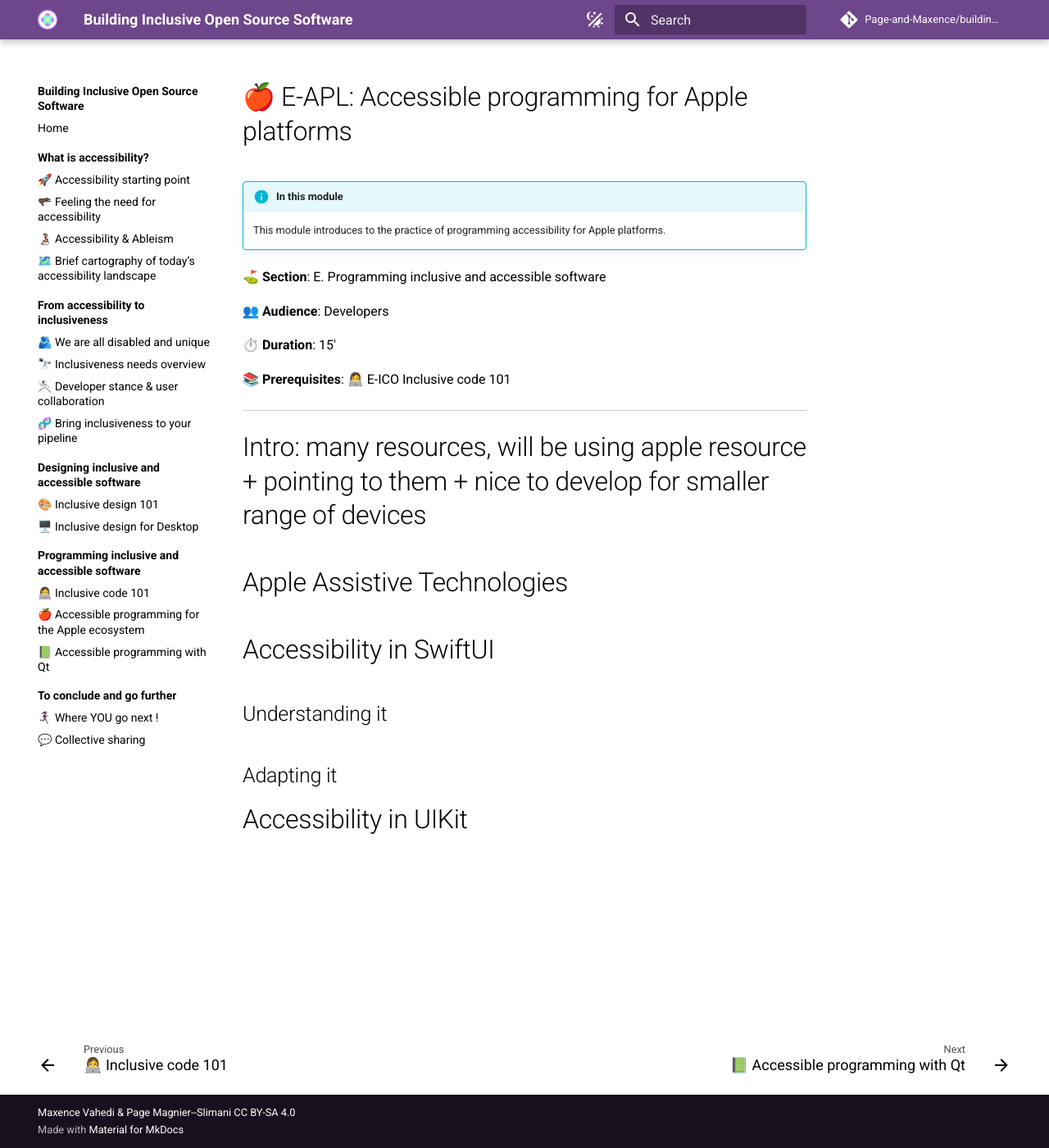
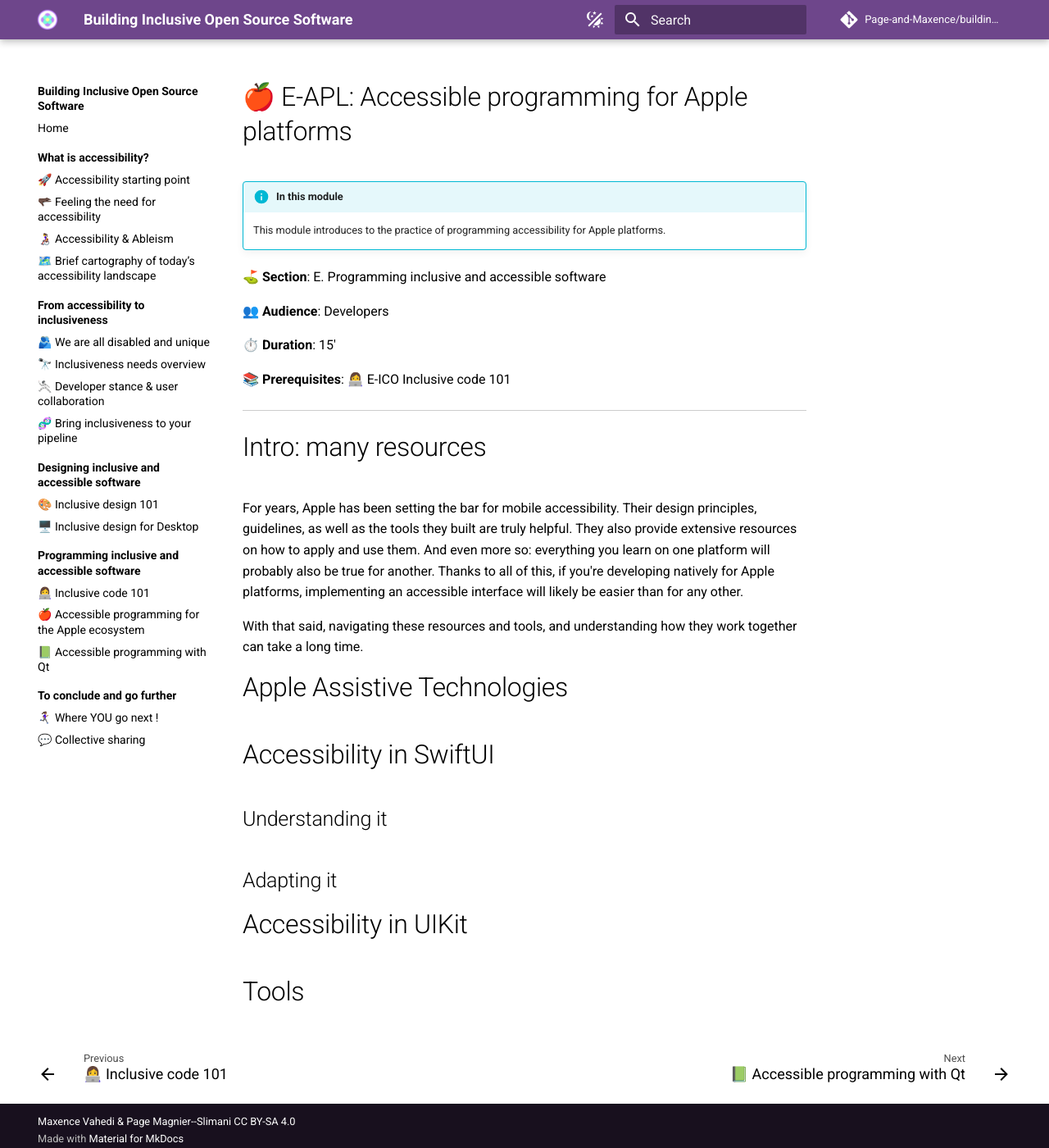
Before and after one commit to savoirfairelinux/building-inclusive-open-source-software, an MkDocs documentation site: the page built from docs/E-APL.md, in a window 1280 px wide and 1400 px high. Shown: the whole window at 82% size. Built offline with MkDocs 1.6.1 and Material for MkDocs 9.7.7, drawn with Linux system fonts in a browser that asks for light colours; comment, search, counter and statistics services are not loaded.

Commit message:
E-APL: add module wip

```diff
--- a/docs/E-APL.md
+++ b/docs/E-APL.md
@@ -13,9 +13,11 @@
 
 ---
 
-# Intro: many resources, will be using apple resource + pointing to them + nice to develop for smaller range of devices
+# Intro: many resources
 
+For years, Apple has been setting the bar for mobile accessibility. Their design principles, guidelines, as well as the tools they built are truly helpful. They also provide extensive resources on how to apply and use them. And even more so: everything you learn on one platform will probably also be true for another. Thanks to all of this, if you're developing natively for Apple platforms, implementing an accessible interface will likely be easier than for any other.
 
+With that said, navigating these resources and tools, and understanding how they work together can take a long time.
 
 # Apple Assistive Technologies
 
@@ -26,3 +28,5 @@
 ## Adapting it
 
 # Accessibility in UIKit
+
+# Tools
```
